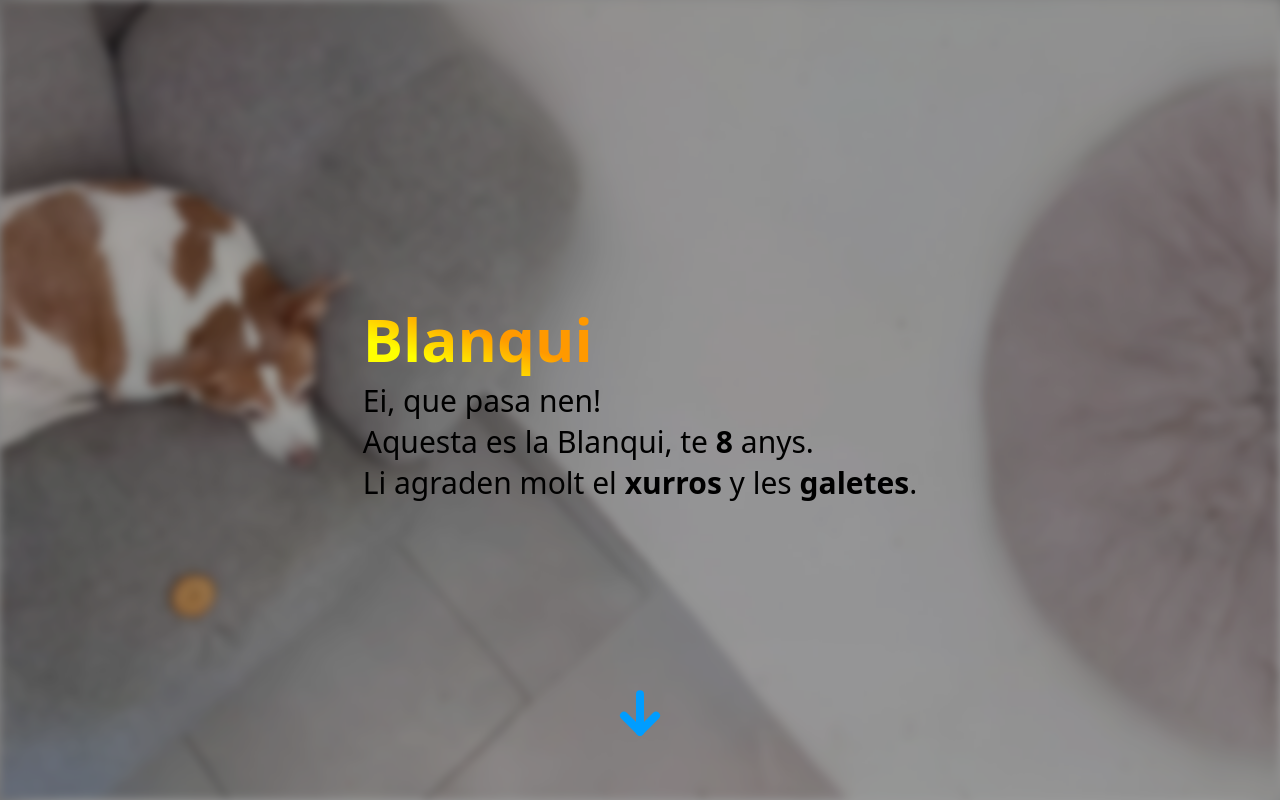
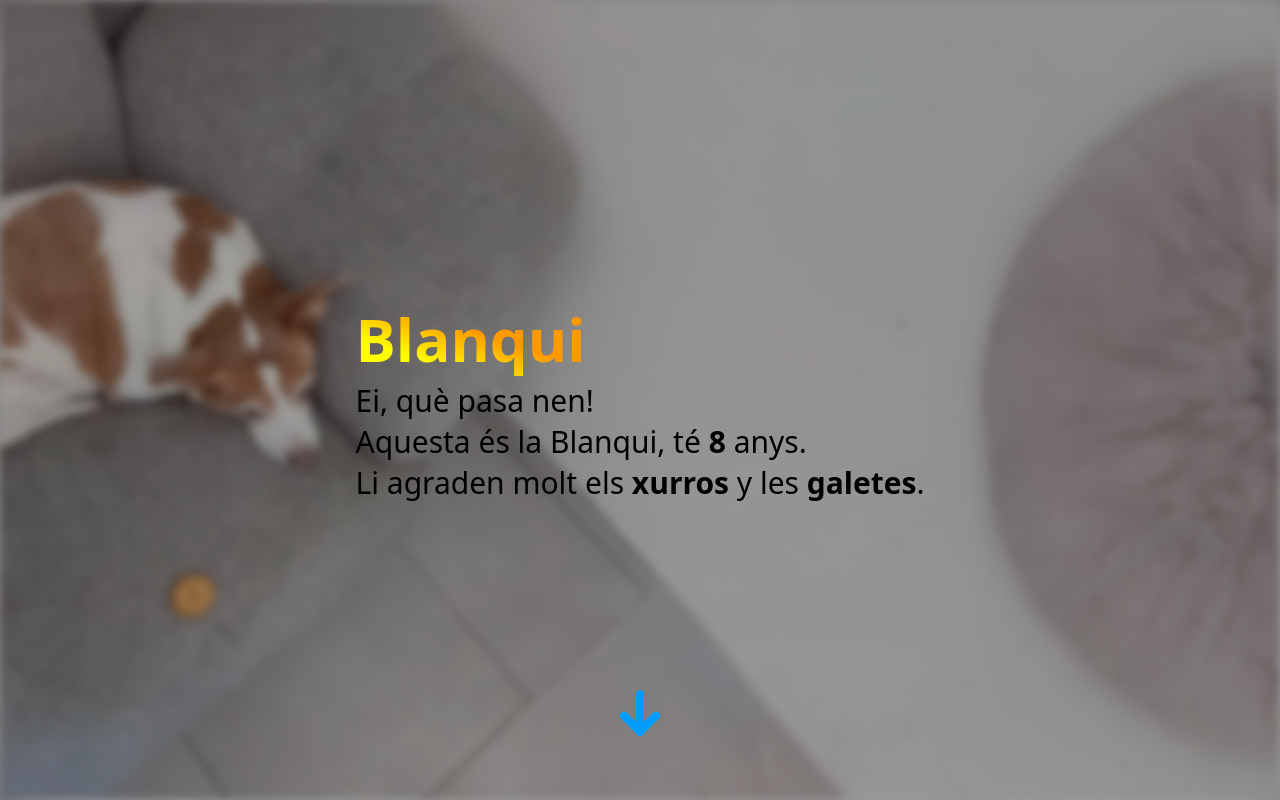
Before and after one commit to alex09dev/Blanqui, a plain HTML site: page index.html in a window 1280 px wide. Shown: the top 800 px of the page. Drawn offline with Linux system fonts and the light colour scheme.

Commit message:
Better ortografy

```diff
--- a/index.html
+++ b/index.html
@@ -15,9 +15,9 @@
         <div class="contenedor">
             <div class="presentacion">
                 <h1><presentacion-gradiente>Blanqui</presentacion-gradiente></h1>
-                <p>Ei, que pasa nen!</p>
-                <p>Aquesta es la Blanqui, te <span>8</span> anys.
-                <p></p> Li agraden molt el <span>xurros</span> y les <span>galetes</span>.
+                <p>Ei, què pasa nen!</p>
+                <p>Aquesta és la Blanqui, té <span>8</span> anys.
+                <p></p> Li agraden molt els <span>xurros</span> y les <span>galetes</span>.
             </div>
         </div>
         <div>
```
